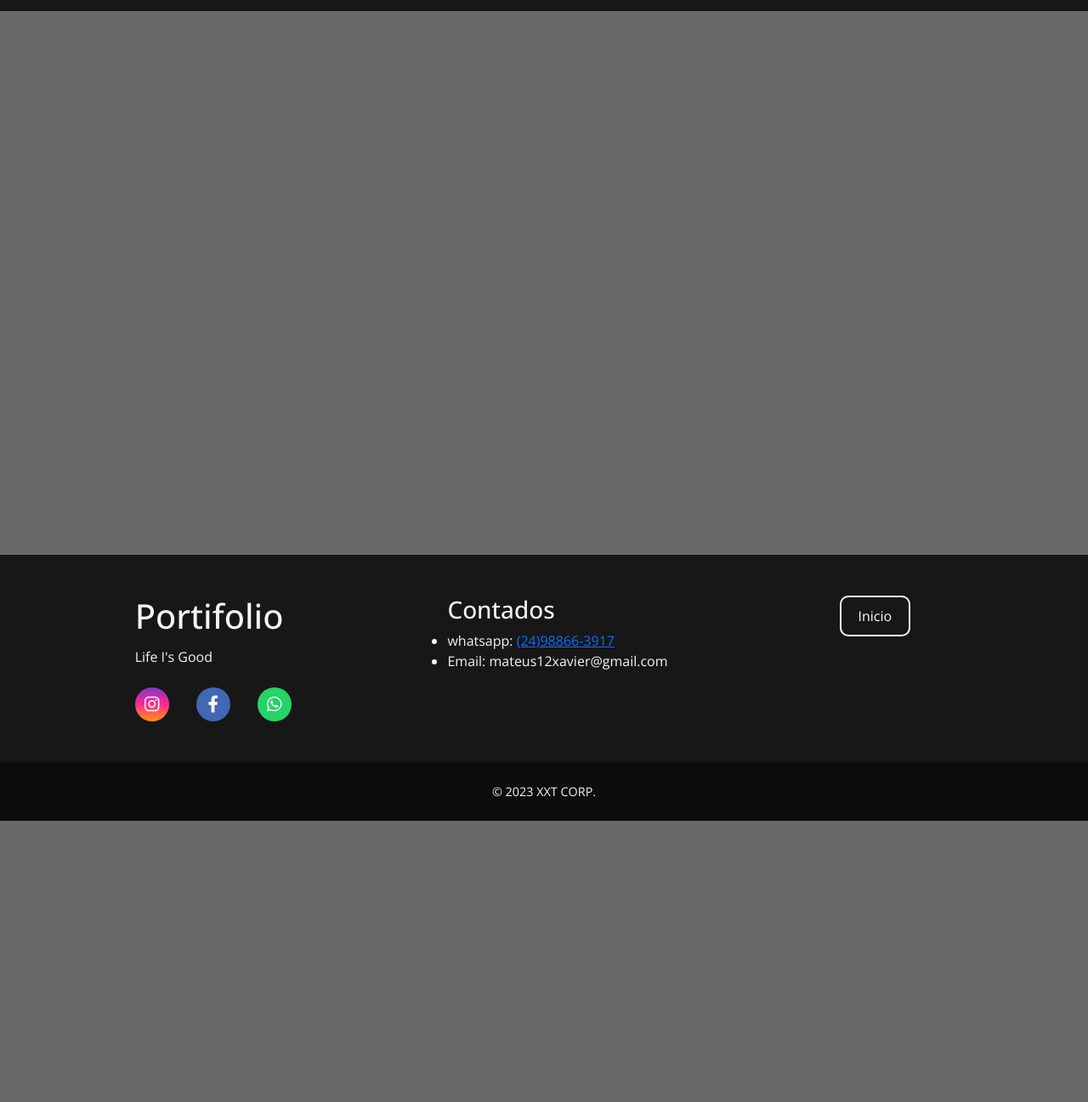
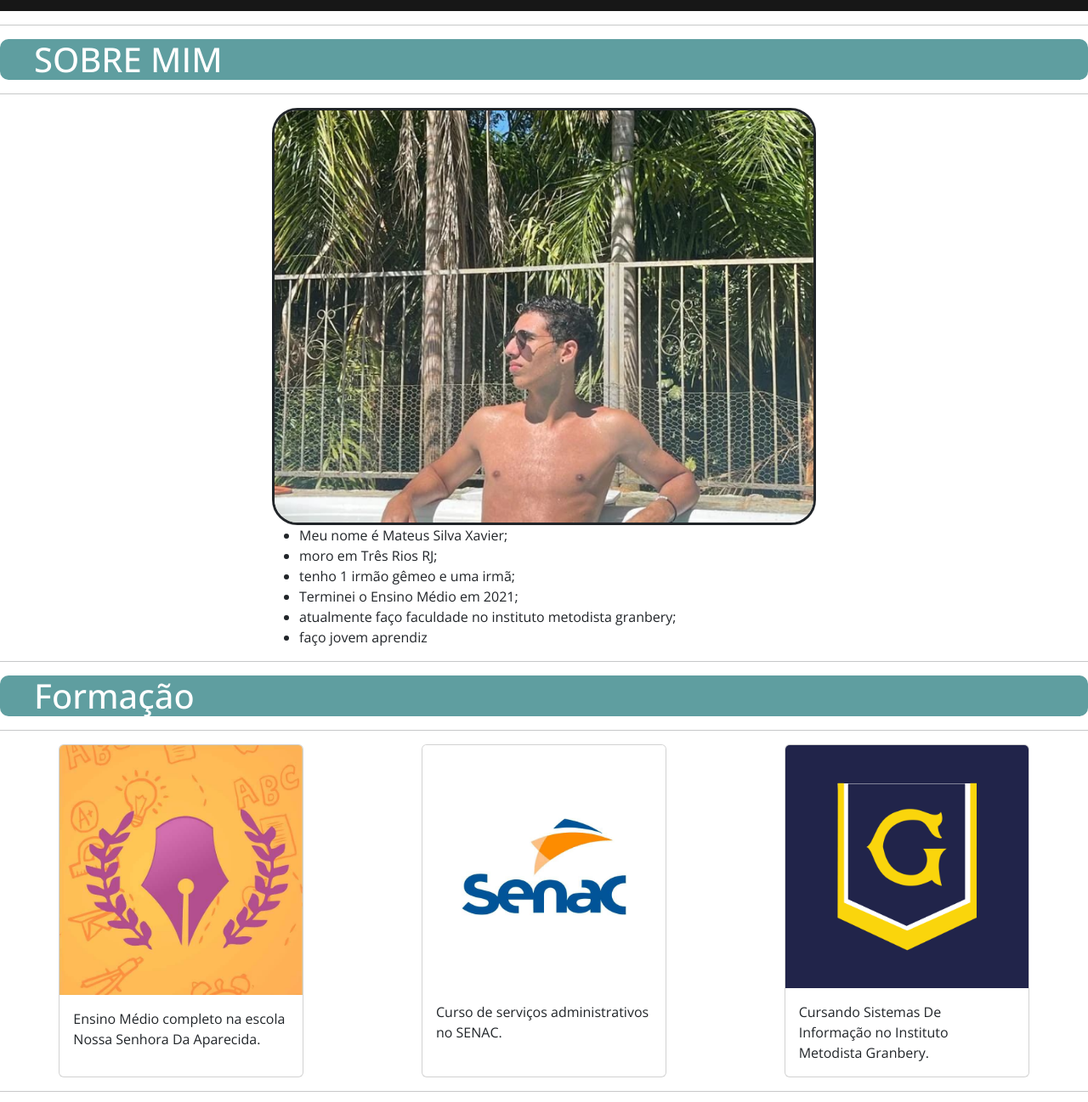
Before and after one commit to mateusxxt5/portifoliohtmlcss2023, a plain HTML site: page index.html in a window 1280 px wide. Shown: the part 83-1380 px from the top of the page at 85% size. Before the commit the page ends 1049 px from the top, so only its background shows below. Drawn offline with nearby package versions, Linux system fonts and the light colour scheme.

Commit message:
Add files via upload

```diff
--- a/assets/css/style.css
+++ b/assets/css/style.css
@@ -220,3 +220,33 @@ footer {
     }
 
 }
+
+.titulo {
+    padding-left: 40px;
+    color: #fff;
+    background-color:#5F9EA0;
+    border-radius: 10px;
+
+}
+
+.img-fluid {
+    border-style: solid;
+    border-radius:30px;
+
+
+
+
+}
+
+.formação-div {
+    display: grid;
+    grid-template-columns: repeat(3,1fr);
+}
+
+@media screen and (max-width: 768px){
+    .formação-div {
+        grid-template-columns: repeat(1,1fr);
+        gap: 2rem;
+    }
+
+}
--- a/index.html
+++ b/index.html
@@ -9,7 +9,7 @@
     <link href="https://cdn.jsdelivr.net/npm/bootstrap@5.3.0-alpha3/dist/css/bootstrap.min.css" rel="stylesheet" integrity="sha384-KK94CHFLLe+nY2dmCWGMq91rCGa5gtU4mk92HdvYe+M/SXH301p5ILy+dN9+nJOZ" crossorigin="anonymous">
     <link rel="stylesheet" href="../assets/css/style.css">
 </head>
-<body style="background-color: dimgray;">
+<body>
  <header>
     <nav class="nav-bar">
         <div class="logo">
@@ -43,8 +43,50 @@
         </ul>
     </div>
  </header>
+ <hr>
+ <h1 class="titulo">SOBRE MIM</h1>
+ <hr>
+ <div style="padding-left: 25%; padding-right: 25%;">
+ <img src="assets/img/mateus.png" class="img-fluid" alt="...">
+ <ul class="about-me">
+    <li>Meu nome é Mateus Silva Xavier;</li>
+    <li>moro em Três Rios RJ;</li>
+    <li>tenho 1 irmão gêmeo e uma irmã;</li>
+    <li>Terminei o Ensino Médio em 2021;</li>
+    <li>atualmente faço faculdade no instituto metodista granbery;</li>
+    <li>faço jovem aprendiz</li>
+ </ul>
 
- <main></main>
+</div>
+<hr>
+<h1 class="titulo">Formação</h1>
+<hr>
+<div class="formação-div">
+    <div class="card" style="width: 18rem;">
+        <img src="assets/img/Colegio-Nossa-Senhora-da-Aparecida.jpg" class="card-img-top" alt="...">
+        <div class="card-body">
+          <p class="card-text">Ensino Médio completo na escola Nossa Senhora Da Aparecida.</p>
+        </div>
+      </div>
+
+      <div class="card" style="width: 18rem;">
+        <img src="assets/img/senac.jpg" class="card-img-top" alt="...">
+        <div class="card-body">
+          <p class="card-text">Curso de serviços administrativos no SENAC.</p>
+        </div>
+      </div>
+
+      <div class="card" style="width: 18rem;">
+        <img src="assets/img/granbery.png" class="card-img-top" alt="...">
+        <div class="card-body">
+          <p class="card-text">Cursando Sistemas De Informação no Instituto Metodista Granbery.</p>
+        </div>
+      </div>
+
+</div>
+<hr>
+
+
 
 
 
```
Also changed, not shown: assets/img/Colegio-Nossa-Senhora-da-Aparecida.jpg (added), assets/img/granbery.png (added), assets/img/mateus.png (added), assets/img/senac.jpg (added).
